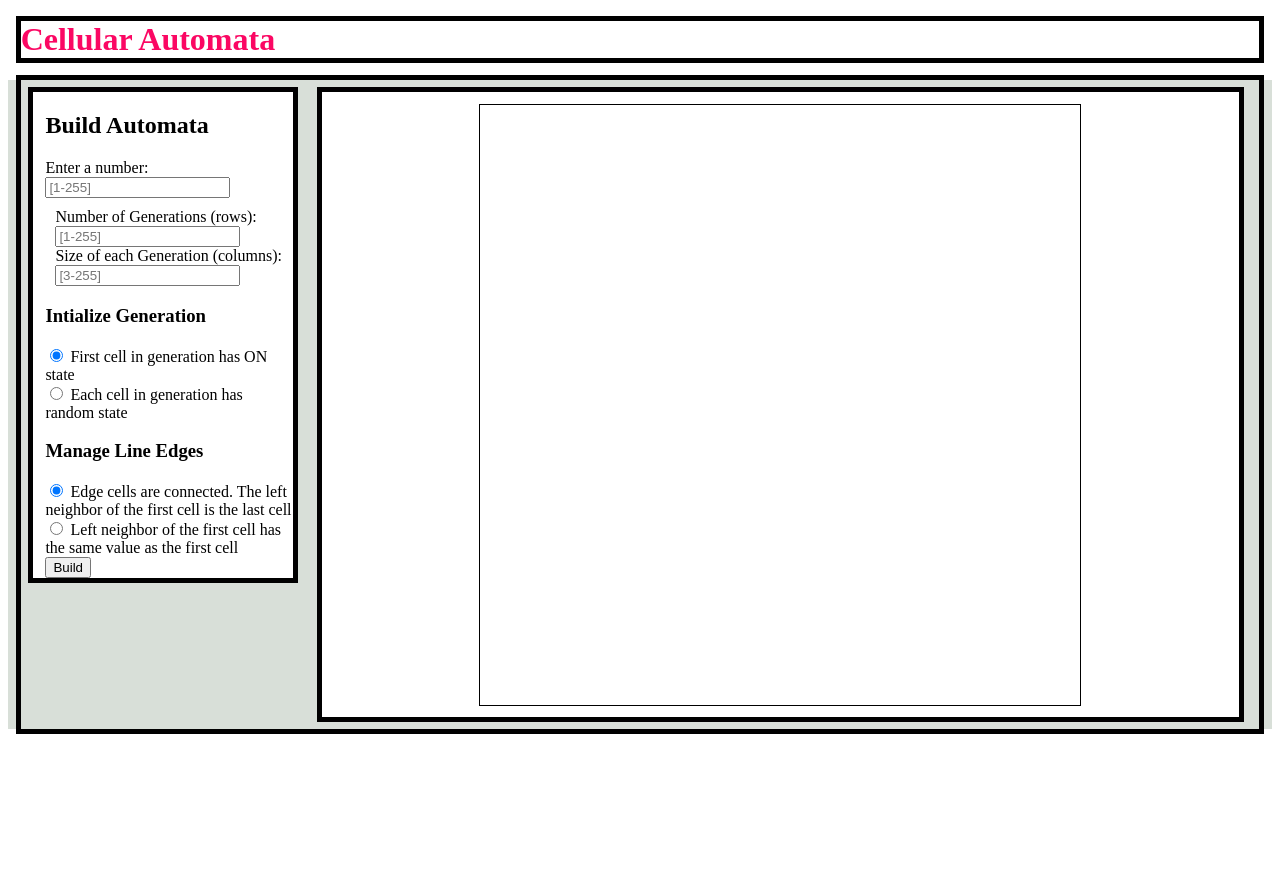
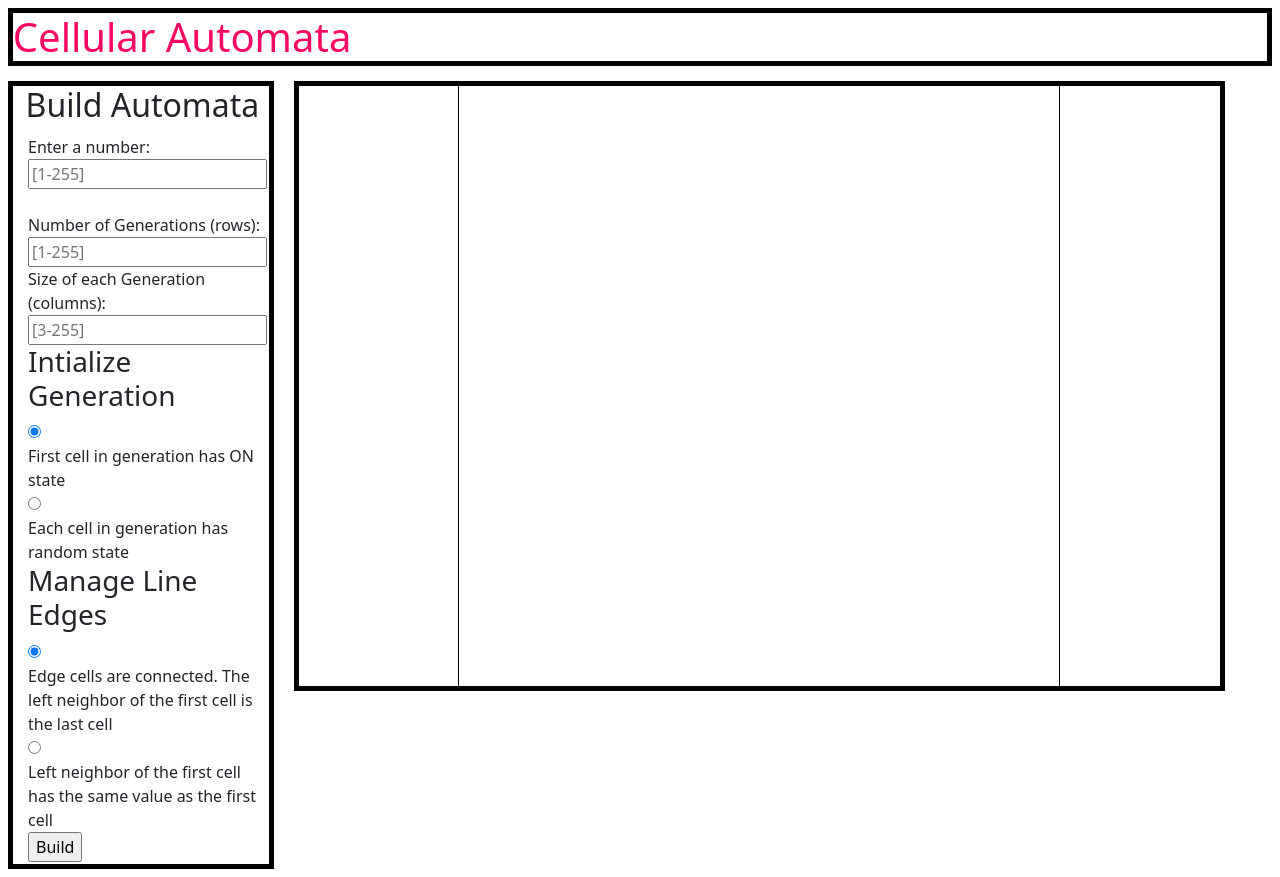
Before and after one commit to piperbacker/cellular-automata, a website built with webpack: page public/index.html in a window 1280 px wide. Before the commit the page ends 800 px from the top, so only its background shows below. Built offline with nearby package versions, Linux system fonts and the light colour scheme.

Commit message:
adding bootstrap

```diff
--- a/package.json
+++ b/package.json
@@ -16,5 +16,8 @@
     "webpack": "^5.74.0",
     "webpack-cli": "^4.10.0",
     "webpack-dev-server": "^4.11.1"
+  },
+  "dependencies": {
+    "bootstrap": "^5.2.2"
   }
 }
--- a/public/index.html
+++ b/public/index.html
@@ -2,25 +2,24 @@
 <html>
 
 <head>
-    <title>Local Solver</title>
+    <title>Cellular Automata</title>
 </head>
 
 <body>
-    <div>
-        <div class="Header">
+    <div class="cell-automata">
+        <div class="title">
             <h1>Cellular Automata</h1>
         </div>
-        <div class="Body">
-            <div class="part-1">
-                <div class="Build">
+        <!-- BUILD AUTOMATA: get user input for automata params to build & display -->
+        <div class="build-automata">
+            <h2>Build Automata</h2>
             <form class="build-automata-form" id="build-form">
-                        <h2>Build Automata</h2>
-                        <div>
+                <!-- user enter rule num, num generations, generation size -->
+                <div class="select-rule-cols-rows">
                     <label for="visual-input">Enter a number: </label>
                     <input id="visual-input" name="num-rule" type="text" placeholder="[1-255]" minlength="1"
                         maxlength="3">
-                        </div>
-                        <div class="select-cols-rows">
+                    <br><br>
                     <label for="num-gens-input">Number of Generations (rows): </label>
                     <input id="num-gens-input" name="num-gens" type="text" placeholder="[1-255]" minlength="1"
                         maxlength="3">
@@ -50,9 +49,10 @@
                 <input type="submit" value="Build">
             </form>
         </div>
-                <div class="Display">
-                    <canvas id="build-canvas" width="600" height="600"></canvas>
-                </div>
+        <!-- DISPLAY AUTOMATA: use canvas to display automata built based on user input -->
+        <div class="display-automata">
+            <canvas id="canvas" width="600" height="600"></canvas>
+            <img src="" alt="">
         </div>
     </div>
     </div>
--- a/src/index.js
+++ b/src/index.js
@@ -1,4 +1,5 @@
 import "./style.css"
+import 'bootstrap/dist/css/bootstrap.min.css';
 
 const buildForm = document.getElementById("build-form");
 const canvas = document.getElementById("build-canvas");
@@ -95,6 +96,9 @@ function displayAutomata(automata) {
         h = canvas.width / genSize;
     }
 
+    x = ((canvas.width / 2) - ((w * genSize) / 2));
+    y = ((canvas.height / 2) - ((h * numGens)) / 2);
+
     for (let i = 0; i < automata.length; i++) {
         let gen = automata[i];
         for (let j = 0; j < gen.length; j++) {
@@ -122,7 +126,8 @@ function displayAutomata(automata) {
             x += w;
         }
         // move down column
-        x = 0;
+        //x = 0;
+        x = ((canvas.width / 2) - ((w * genSize) / 2));
         y += h;
     }
 }
@@ -159,6 +164,7 @@ function clearCanvas() {
 buildForm.addEventListener("submit", function (e) {
     e.preventDefault();
 
+    if (canvas.getContext) {
         clearCanvas();
 
         // get form data
@@ -180,4 +186,5 @@ buildForm.addEventListener("submit", function (e) {
 
         // clear automata array
         automata = [];
+    }
 })
--- a/src/style.css
+++ b/src/style.css
@@ -1,19 +1,14 @@
-.Header {
+body{
+    background-color: #d8dfd8;
+}
+
+.title {
     margin: 1%;
     color: #fb0763;
     outline: 5px solid black;
 }
 
-.Body{
-    background-color: #d8dfd8;
-}
-
-.part-1{
-    outline: 5px solid black;
-    margin: 1%;
-}
-
-.Build {
+.build-automata{
     display: inline-block;
     vertical-align: top;
     width: 20%;
@@ -23,11 +18,22 @@
     background-color: white;
 }
 
-.select-cols-rows {
-    margin: 10px;
+.build-automata-form {
+    padding: 1%;
 }
 
-.Display {
+.select-rule-cols-rows {
+}
+
+.init-mode-radio{
+
+}
+
+.eol-mode-radio{
+
+}
+
+.display-automata {
     display: inline-block;
     vertical-align: top;
     height: 600px;
@@ -39,7 +45,7 @@
     background-color: white
 }
 
-#build-canvas {
+#canvas {
     margin: auto;
     display: block;
     position: absolute;
@@ -49,7 +55,3 @@
     right: 0;
     outline: 1px solid black;
 }
-
-.build-visualizer {
-    vertical-align: top;
-}
```
Also changed, not shown: 1 other file. Lines whose indentation alone changed are shown as unchanged.
